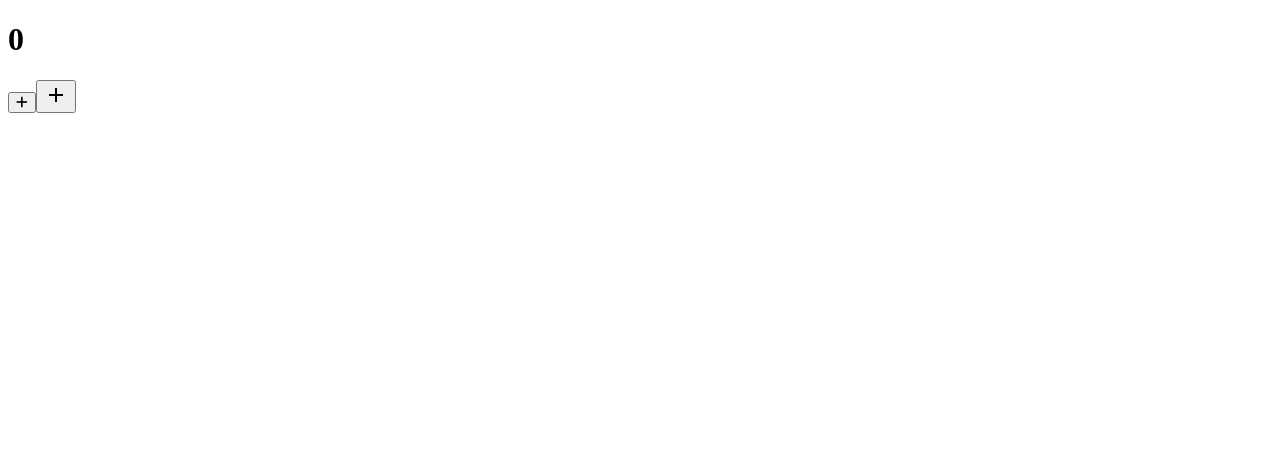
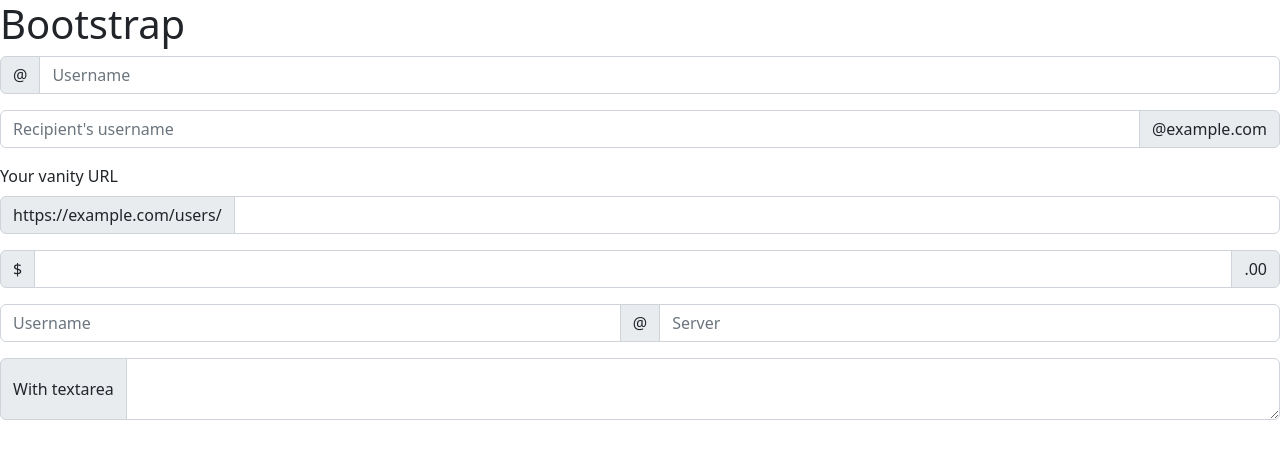
Before and after one commit to Bsef19a514/React-Cheat-Sheet, a React (Create React App) app in the folder 10_react-forms/: page / in a window 1280 px wide. Shown: the top 458 px of the page. Built offline with nearby package versions, Linux system fonts and the light colour scheme.

Commit message:
use bootstrap in react lec#50

```diff
--- a/10_react-forms/package.json
+++ b/10_react-forms/package.json
@@ -12,6 +12,7 @@
     "@testing-library/jest-dom": "^5.16.5",
     "@testing-library/react": "^13.4.0",
     "@testing-library/user-event": "^13.5.0",
+    "bootstrap": "^5.2.2",
     "react": "^18.2.0",
     "react-dom": "^18.2.0",
     "react-scripts": "5.0.1",
--- a/10_react-forms/src/App.css
+++ b/10_react-forms/src/App.css
@@ -1,38 +1,6 @@
-.App {
-  text-align: center;
+.addButton{
+  color: rgb(47, 136, 47);
 }
-
-.App-logo {
-  height: 40vmin;
-  pointer-events: none;
+.subtractButton{
+  color:rgb(214, 65, 65)
 }
-
-@media (prefers-reduced-motion: no-preference) {
-  .App-logo {
-    animation: App-logo-spin infinite 20s linear;
-  }
-}
-
-.App-header {
-  background-color: #282c34;
-  min-height: 100vh;
-  display: flex;
-  flex-direction: column;
-  align-items: center;
-  justify-content: center;
-  font-size: calc(10px + 2vmin);
-  color: white;
-}
-
-.App-link {
-  color: #61dafb;
-}
-
-@keyframes App-logo-spin {
-  from {
-    transform: rotate(0deg);
-  }
-  to {
-    transform: rotate(360deg);
-  }
-}
--- /dev/null
+++ b/10_react-forms/src/Bootstrap.js
@@ -0,0 +1,47 @@
+import React,{useState} from "react"
+import "../node_modules/bootstrap/dist/css/bootstrap.min.css"
+
+const Bootstrap=()=>{
+    return(
+    <>
+    <h1>Bootstrap</h1>
+        <div class="input-group mb-3">
+  <span class="input-group-text" id="basic-addon1">@</span>
+  <input type="text" class="form-control" placeholder="Username" aria-label="Username" aria-describedby="basic-addon1"/>
+</div>
+
+<div class="input-group mb-3">
+  <input type="text" class="form-control" placeholder="Recipient's username" aria-label="Recipient's username" aria-describedby="basic-addon2"/>
+  <span class="input-group-text" id="basic-addon2">@example.com</span>
+</div>
+
+<label for="basic-url" class="form-label">Your vanity URL</label>
+<div class="input-group mb-3">
+  <span class="input-group-text" id="basic-addon3">https://example.com/users/</span>
+  <input type="text" class="form-control" id="basic-url" aria-describedby="basic-addon3"/>
+</div>
+
+<div class="input-group mb-3">
+  <span class="input-group-text">$</span>
+  <input type="text" class="form-control" aria-label="Amount (to the nearest dollar)"/>
+  <span class="input-group-text">.00</span>
+</div>
+
+<div class="input-group mb-3">
+  <input type="text" class="form-control" placeholder="Username" aria-label="Username"/>
+  <span class="input-group-text">@</span>
+  <input type="text" class="form-control" placeholder="Server" aria-label="Server"/>
+</div>
+
+<div class="input-group">
+  <span class="input-group-text">With textarea</span>
+  <textarea class="form-control" aria-label="With textarea"></textarea>
+</div>
+    </>
+    )
+}
+
+// How to use bootstrap
+// 1) npm i bootstrap
+// 2) goto node_modules=>bootstarp=>dist=>css=>bootstrap.min.css
+export default Bootstrap
--- a/10_react-forms/src/Incrementer.js
+++ b/10_react-forms/src/Incrementer.js
@@ -1,5 +1,9 @@
 import React,{useState} from "react"
+import Button from '@mui/material/Button';
 import AddIcon from '@mui/icons-material/Add';
+import RemoveIcon from '@mui/icons-material/Remove';
+import Tooltip from '@mui/material/Tooltip';
+import "./App.css"
 
 const Incrementer=()=>{
     let number=0
@@ -27,9 +31,13 @@
         <div>
             <h1>{newNumber}</h1>
             {/* using font awesone icons */}
-            <button onClick={increment}><i class="fa-solid fa-plus"></i></button>
+            <Tooltip title="Increment">
+                <Button className="addButton" onClick={increment}><AddIcon/></Button>
+            </Tooltip>
             {/* using material ui icons */}
-            <button onClick={decrement}><AddIcon/></button>
+            <Tooltip title="Decrement">
+                <Button className="subtractButton" onClick={decrement}><RemoveIcon/></Button>
+            </Tooltip>
         </div>
     </>)
 }
--- a/10_react-forms/src/index.js
+++ b/10_react-forms/src/index.js
@@ -6,8 +6,10 @@
 import LoginForm2 from './LoginForm2';
 import SignupForm from './SignupForm';
 import Incrementer from './Incrementer';
+import Bootstrap from './Bootstrap';
 
 const root=ReactDOM.createRoot(document.getElementById("root"))
 root.render(
- <Incrementer/>
+//  <Incrementer/>
+<Bootstrap/>
 )
```
Also changed, not shown: 1 other file (tests, documents, lock files or other folders).
